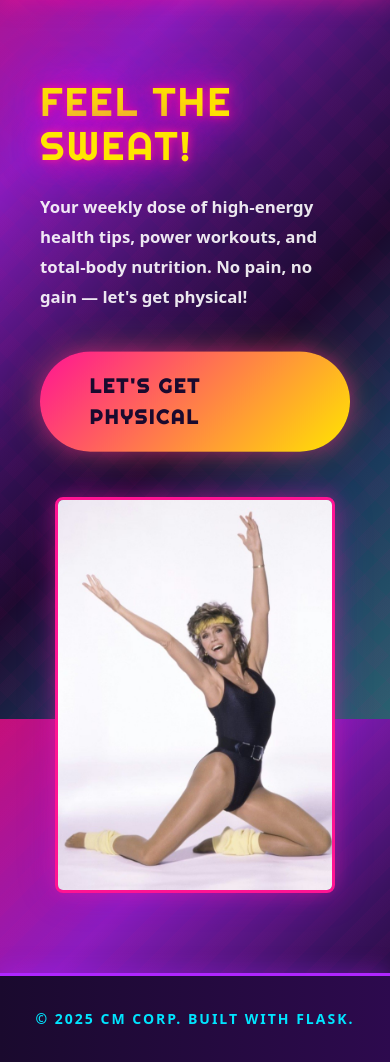
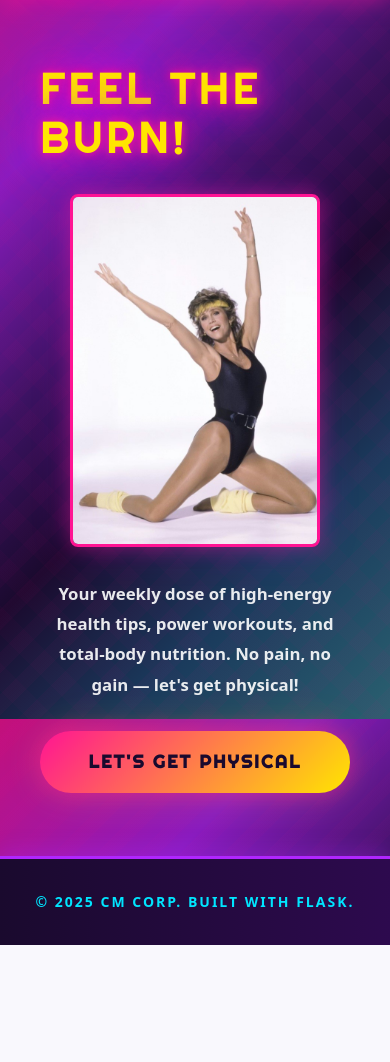
Before and after one commit to mela-malen/hello-cicd, a Flask app: page / in a window 390 px wide; the page is wider, and only the part inside the window is pictured. Shown: the part 125-1187 px from the top of that part. After the commit the page ends 1070 px from the top of that part, so only its background shows below. Run offline with Flask 3, Linux system fonts and the light colour scheme.

Commit message:
Center hero title and improve layout
- Change title to "Feel the Burn!" centered above content
- Place image and text side by side below title
- Larger, more prominent title with neon glow
- Responsive layout for mobile (stacks vertically)

Co-Authored-By: Claude Opus 4.5 <noreply@anthropic.com>

```diff
--- a/app/presentation/templates/index.html
+++ b/app/presentation/templates/index.html
@@ -4,8 +4,11 @@
 
 {% block content %}
 <section class="hero">
+    <h1 class="hero__title">Feel the Burn!</h1>
     <div class="hero__container">
-        <h1 class="hero__title">Feel the sweat!</h1>
+        <div class="hero__content">
+            <img src="{{ url_for('static', filename='images/Jane.jpg') }}" alt="Jane Fonda workout" class="hero__image">
+            <div class="hero__text">
                 <p class="hero__subtitle">
                     Your weekly dose of high-energy health tips, power workouts, and total-body nutrition.
                     No pain, no gain &mdash; let's get physical!
@@ -15,7 +18,8 @@
                         Let's Get Physical
                     </a>
                 </div>
-        <img src="{{ url_for('static', filename='images/Jane.jpg') }}" alt="Jane Fonda workout" class="hero__image">
+            </div>
+        </div>
     </div>
 </section>
 {% endblock %}
@@ -27,12 +31,13 @@
         border: 3px solid var(--neon-pink);
         border-radius: 0;
         color: white;
-        padding: 6rem 2rem;
+        padding: 4rem 2rem;
         text-align: center;
         min-height: 60vh;
         display: flex;
+        flex-direction: column;
         align-items: center;
-        justify-content: center;
+        justify-content: flex-start;
         margin: 2rem;
         position: relative;
         overflow: hidden;
@@ -58,15 +63,42 @@
         pointer-events: none;
     }
 
+    .hero__title {
+        font-family: var(--font-heading);
+        font-size: 5rem;
+        font-weight: 400;
+        margin-bottom: 3rem;
+        line-height: 1.1;
+        color: var(--neon-yellow);
+        text-transform: uppercase;
+        letter-spacing: 6px;
+        animation: neonGlow 2s ease-in-out infinite;
+        text-shadow:
+            0 0 10px var(--neon-yellow),
+            0 0 30px var(--neon-pink),
+            0 0 50px var(--neon-purple);
+        position: relative;
+        z-index: 2;
+        width: 100%;
+    }
+
     .hero__container {
-        max-width: 800px;
+        max-width: 900px;
         margin: 0 auto;
         position: relative;
         z-index: 1;
+        width: 100%;
+    }
+
+    .hero__content {
+        display: flex;
+        align-items: center;
+        justify-content: center;
+        gap: 3rem;
     }
 
     .hero__image {
-        max-width: 280px;
+        max-width: 300px;
         width: 100%;
         height: auto;
         border-radius: 0.5rem;
@@ -74,35 +106,18 @@
         box-shadow:
             0 0 20px rgba(255, 20, 147, 0.4),
             0 0 40px rgba(176, 38, 255, 0.2);
-        margin-top: 3rem;
-        display: block;
-        margin-left: auto;
-        margin-right: auto;
         object-fit: cover;
+        flex-shrink: 0;
     }
 
-    .hero__title {
-        font-family: var(--font-heading);
-        font-size: 4rem;
-        font-weight: 400;
-        margin-bottom: 1.5rem;
-        line-height: 1.1;
-        color: var(--neon-yellow);
-        text-transform: uppercase;
-        letter-spacing: 4px;
-        animation: neonGlow 2s ease-in-out infinite;
-        text-shadow:
-            0 0 10px var(--neon-yellow),
-            0 0 30px var(--neon-pink),
-            0 0 50px var(--neon-purple);
+    .hero__text {
+        text-align: left;
+        max-width: 400px;
     }
 
     .hero__subtitle {
-        font-size: 1.3rem;
-        margin-bottom: 2.5rem;
-        max-width: 600px;
-        margin-left: auto;
-        margin-right: auto;
+        font-size: 1.2rem;
+        margin-bottom: 2rem;
         line-height: 1.8;
         color: rgba(255, 255, 255, 0.9);
         font-weight: 600;
@@ -112,13 +127,12 @@
         display: flex;
         flex-direction: column;
         gap: 1rem;
-        align-items: center;
-        flex-wrap: wrap;
+        align-items: flex-start;
     }
 
     .hero__cta {
-        font-size: 1.2rem;
-        padding: 1.1rem 3rem;
+        font-size: 1.1rem;
+        padding: 1rem 2.5rem;
         background: linear-gradient(135deg, var(--neon-pink), var(--neon-yellow));
         color: #1a0a2e;
         border: none;
@@ -141,13 +155,27 @@
 
     @media (max-width: 768px) {
         .hero {
-            padding: 4rem 1.5rem;
+            padding: 3rem 1.5rem;
             margin: 1rem;
         }
 
         .hero__title {
-            font-size: 2.5rem;
-            letter-spacing: 2px;
+            font-size: 2.8rem;
+            letter-spacing: 3px;
+            margin-bottom: 2rem;
+        }
+
+        .hero__content {
+            flex-direction: column;
+            gap: 2rem;
+        }
+
+        .hero__image {
+            max-width: 250px;
+        }
+
+        .hero__text {
+            text-align: center;
         }
 
         .hero__subtitle {
@@ -155,6 +183,7 @@
         }
 
         .hero__actions {
+            align-items: center;
             width: 100%;
         }
 
```
Lines whose indentation alone changed are shown as unchanged.
